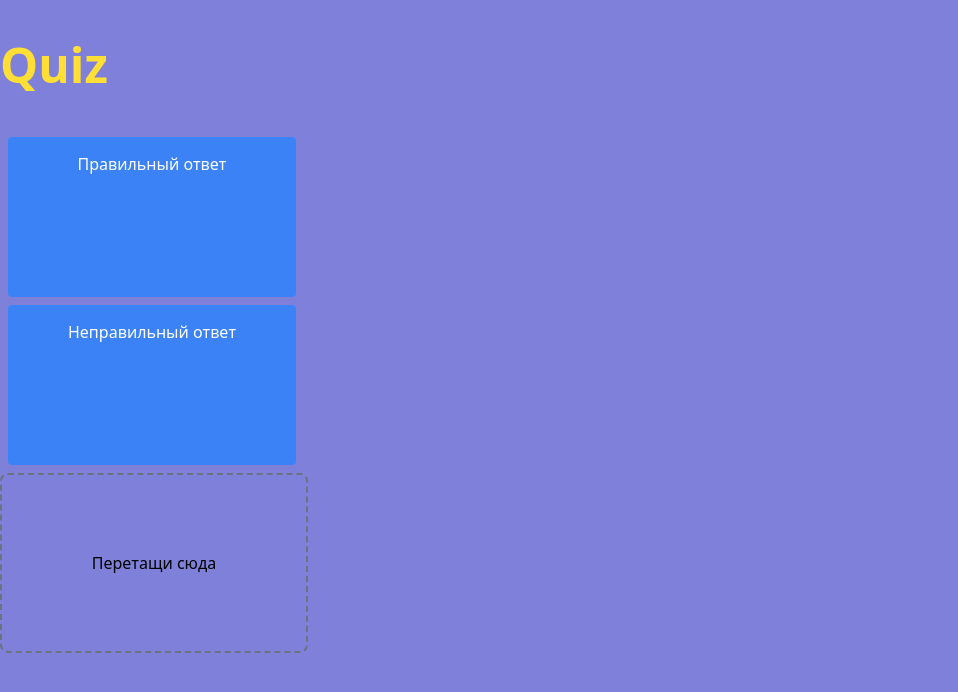
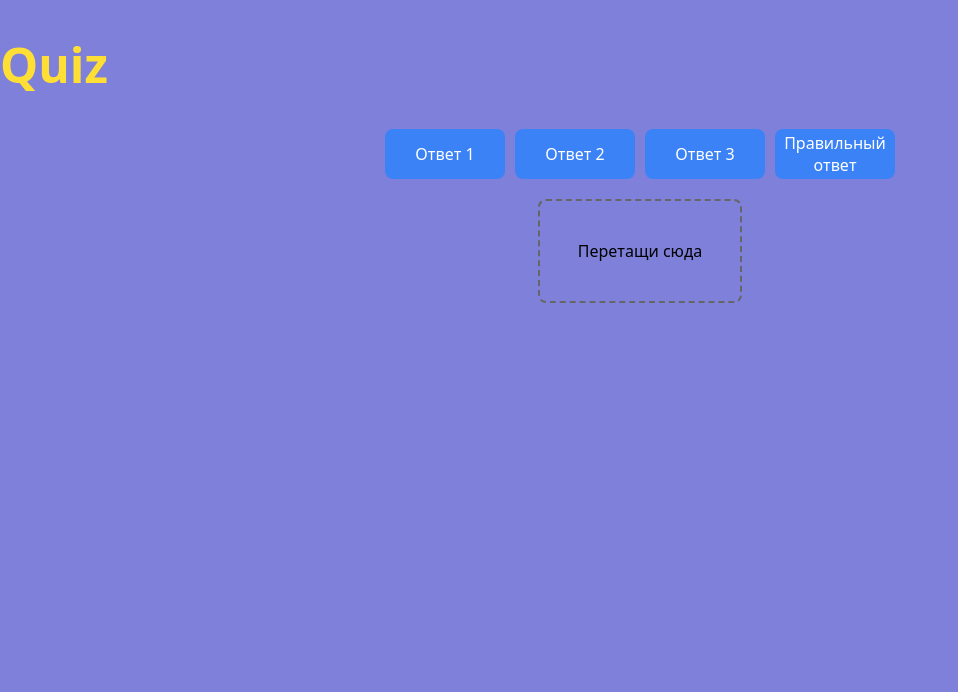
Before and after one commit to starshynova/Mathematics, a React (Vite) app in the folder client/: page /quiz in a window 1280 px wide. Shown: the top 692 px of the page, without its empty margins (0-958 px from the left). Built offline with nearby package versions, Linux system fonts and the light colour scheme.

Commit message:
work dnd draft version

```diff
--- a/client/src/components/Dnd.jsx
+++ b/client/src/components/Dnd.jsx
@@ -1,56 +1,170 @@
+// import { DndContext, useDraggable, useDroppable } from "@dnd-kit/core";
+// import {useState} from "react";
+// import './component.css';
+
+// const AnswerCard = ({ id, text, isDropped }) => {
+//   const { attributes, listeners, setNodeRef, transform } = useDraggable({ id });
+
+//   const style = isDropped
+//     ? { position: "absolute", top: "50%", left: "50%", transform: "translate(-50%, -50%)" }
+//     : {  };
+
+//   // const style = {
+//   //   transform: transform ? `translate(${transform.x}px, ${transform.y}px)` : "none",
+//   //   transition: "transform 0.2s ease-in-out",
+//   // };
+
+
+//   return (
+//     <div
+//       ref={setNodeRef}
+//       {...listeners}
+//       {...attributes}
+//       style={{ ...style }}
+//       className="answer-card"
+//     >
+//       {text}
+//     </div>
+//   );
+// };
+
+
+// const DropZone = ({ droppedCard }) => {
+//   const { setNodeRef } = useDroppable({ id: "dropzone" });
+
+//   return (
+//     <div
+//       ref={setNodeRef}
+//       className="drop-zone"
+//     >
+//       {/* {droppedCard && <AnswerCard id="dropped" text={droppedCard} isDropped={true} />} */}
+//       <div className="drop-card">
+//           {droppedCard}
+//         </div>
+//       {!droppedCard && "Перетащи сюда"}
+//     </div>
+//   );
+// };
+
+// const Quiz = () => {
+//   // const handleDragEnd = (event) => {
+//   //   if (event.over?.id === "dropzone") {
+//   //     alert("Ответ принят!");
+//   //   }
+//   // };
+
+//   // return (
+//   //   <DndContext onDragEnd={handleDragEnd}>
+//   //     <div className="flex flex-col items-center">
+//   //       <AnswerCard id="correct" text="Правильный ответ" />
+//   //       <AnswerCard id="wrong" text="Неправильный ответ" />
+//   //       <DropZone />
+//   //     </div>
+//   //   </DndContext>
+//   // );
+
+//   const [droppedCard, setDroppedCard] = useState(null);
+
+//   const handleDragEnd = (event) => {
+//     const { over, active } = event;
+
+//     if (over?.id === "dropzone") {
+//       setDroppedCard(active.id === "answer" ? "Перетащи меня" : null);
+//     }
+//   };
+
+//   return (
+//     <DndContext onDragEnd={handleDragEnd}>
+//       <div className="dnd-zone">
+//         {!droppedCard && <AnswerCard id="answer" text="Перетащи меня" />}
+//         <DropZone droppedCard={droppedCard} />
+//       </div>
+//     </DndContext>
+//   );
+// };
+
+// export default Quiz;
+
+
+
 import { DndContext, useDraggable, useDroppable } from "@dnd-kit/core";
-import './component.css';
+import { useState } from "react";
 
-const AnswerCard = ({ id, text }) => {
-  const { attributes, listeners, setNodeRef, transform } = useDraggable({
-    id,
-  });
+const initialAnswers = [
+  { id: "1", text: "Ответ 1", correct: false },
+  { id: "2", text: "Ответ 2", correct: false },
+  { id: "3", text: "Ответ 3", correct: false },
+  { id: "4", text: "Правильный ответ", correct: true },
+];
 
-  const style = {
-    transform: transform ? `translate(${transform.x}px, ${transform.y}px)` : "none",
-  };
+const AnswerCard = ({ id, text, isDropped }) => {
+  const { attributes, listeners, setNodeRef } = useDraggable({ id });
 
   return (
     <div
       ref={setNodeRef}
       {...listeners}
       {...attributes}
-      style={style}
-      className="answer-card"
+      className={`answer-card ${isDropped ? "empty-card" : ""}`}
     >
-      {text}
+      {isDropped ? "" : text}
     </div>
   );
 };
 
-const DropZone = ({ onDrop }) => {
-  const { setNodeRef } = useDroppable({
-    id: "dropzone",
-  });
+const DropZone = ({ droppedAnswer }) => {
+  const { setNodeRef } = useDroppable({ id: "dropzone" });
 
   return (
-    <div
-      ref={setNodeRef}
-      className="drop-zone"
-    >
-      Перетащи сюда
+    <div ref={setNodeRef} className="drop-zone">
+      {droppedAnswer ? (
+        <div className="dropped-card">{droppedAnswer.text}</div>
+      ) : (
+        "Перетащи сюда"
+      )}
     </div>
   );
 };
 
 const Quiz = () => {
+  const [answers, setAnswers] = useState(initialAnswers);
+  const [droppedAnswer, setDroppedAnswer] = useState(null);
+
   const handleDragEnd = (event) => {
-    if (event.over?.id === "dropzone") {
-      alert("Ответ принят!");
+    const { over, active } = event;
+
+    if (over?.id === "dropzone") {
+      const selectedAnswer = answers.find((a) => a.id === active.id);
+      setDroppedAnswer(selectedAnswer);
+
+      // Обновляем список ответов, заменяя перетянутый элемент на пустой
+      setAnswers((prevAnswers) =>
+        prevAnswers.map((a) =>
+          a.id === active.id ? { ...a, text: "", isDropped: true } : a
+        )
+      );
     }
   };
 
   return (
     <DndContext onDragEnd={handleDragEnd}>
-      <div className="flex flex-col items-center">
-        <AnswerCard id="correct" text="Правильный ответ" />
-        <AnswerCard id="wrong" text="Неправильный ответ" />
-        <DropZone />
+      <div className="quiz-container">
+        <div className="answers-container">
+          {answers.map((answer) => (
+            <AnswerCard
+              key={answer.id}
+              id={answer.id}
+              text={answer.text}
+              isDropped={answer.isDropped}
+            />
+          ))}
+        </div>
+        <DropZone droppedAnswer={droppedAnswer} />
+        {droppedAnswer && (
+          <div className={droppedAnswer.correct ? "correct-msg" : "wrong-msg"}>
+            {droppedAnswer.correct ? "Правильно!" : "Неправильно!"}
+          </div>
+        )}
       </div>
     </DndContext>
   );
--- a/client/src/components/component.css
+++ b/client/src/components/component.css
@@ -443,28 +443,65 @@ h2 {
   }
 }
 
+.quiz-container {
+  display: flex;
+  flex-direction: column;
+  align-items: center;
+  gap: 20px;
+}
+
+.answers-container {
+  display: flex;
+  gap: 10px;
+}
+
 .answer-card {
-  width: 256px;
-  height: 128px;
-  padding: 16px; /* p-4 (1rem = 16px) */
-  margin: 8px; /* m-2 (0.5rem = 8px) */
-  background-color: #3b82f6; /* bg-blue-500 */
-  color: white; /* text-white */
-  text-align: center; /* text-center */
-  border-radius: 4px; /* rounded (4px) */
-  cursor: grab; /* cursor-grab */
+  width: 120px;
+  height: 50px;
+  background-color: #3b82f6;
+  color: white;
+  text-align: center;
+  display: flex;
+  align-items: center;
+  justify-content: center;
+  border-radius: 8px;
+  cursor: grab;
+}
+
+.empty-card {
+  background-color: #ccc; /* Серый цвет после перетаскивания */
+  cursor: default;
 }
 
 .drop-zone {
-  padding: 24px; /* p-6 (1.5rem = 24px) */
-  border-width: 2px; /* border-2 */
-  border-style: dashed; /* border-dashed */
-  border-color: #6b7280; /* border-gray-500 */
-  border-radius: 8px; /* rounded-lg (8px) */
-  width: 256px; /* w-64 (64 * 4px = 256px) */
-  height: 128px; /* h-32 (32 * 4px = 128px) */
+  width: 200px;
+  height: 100px;
+  border: 2px dashed #666;
+  display: flex;
+  align-items: center;
+  justify-content: center;
+  border-radius: 8px;
+  position: relative;
+}
 
-  display: flex; /* flex (включает flexbox) */
-  align-items: center; /* items-center (выравнивание по вертикали) */
-  justify-content: center; /* justify-center (выравнивание по горизонтали) */
+.dropped-card {
+  width: 100%;
+  height: 100%;
+  background-color: #3b82f6;
+  color: white;
+  text-align: center;
+  display: flex;
+  align-items: center;
+  justify-content: center;
+  border-radius: 8px;
 }
+
+.correct-msg {
+  color: green;
+  font-size: 18px;
+}
+
+.wrong-msg {
+  color: red;
+  font-size: 18px;
+}
```
